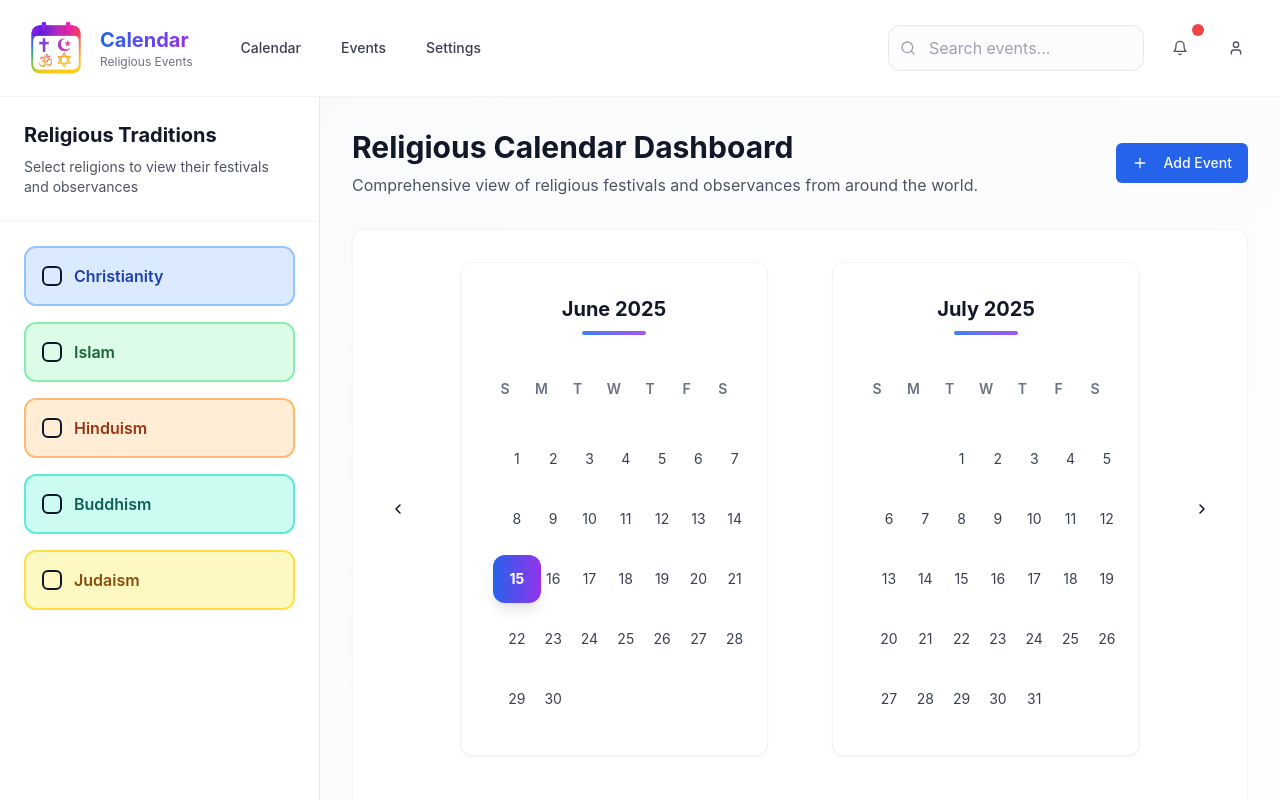
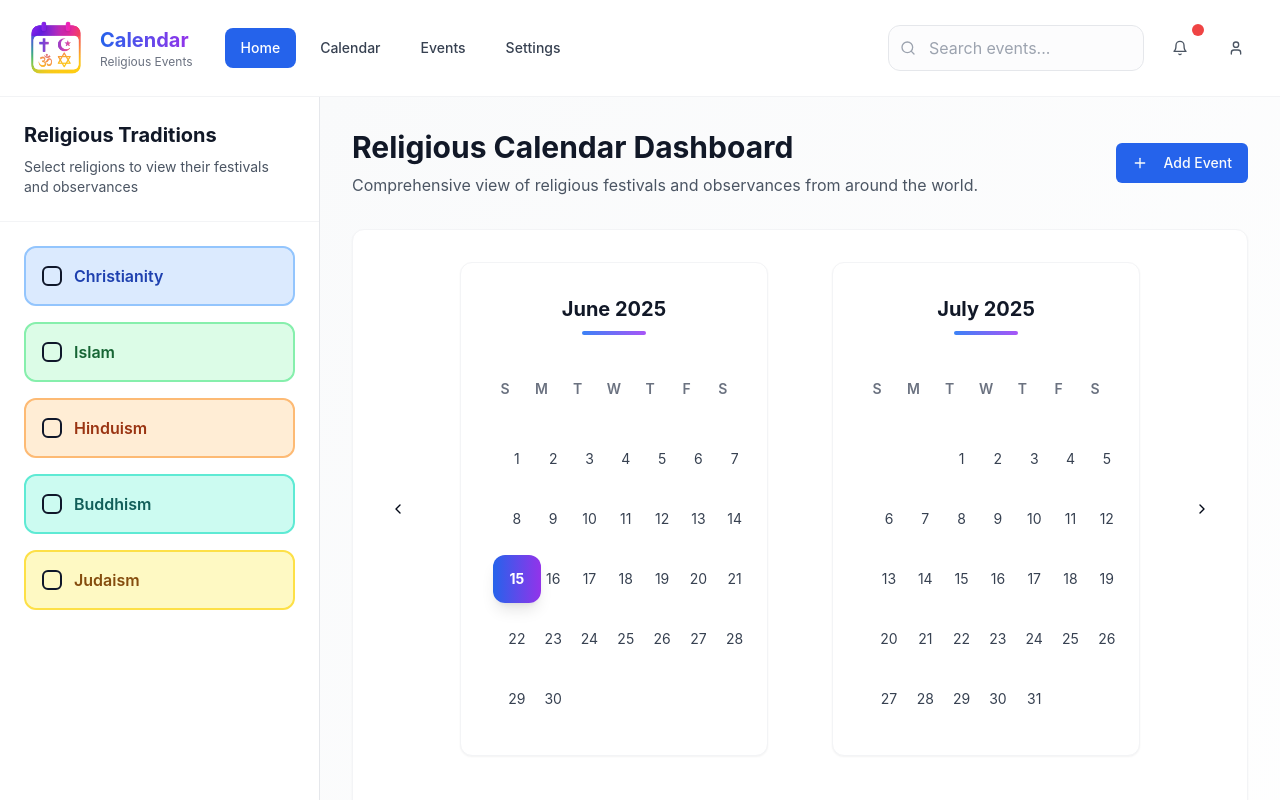
Before and after one commit to Redstruck/OmniCal, a React (Vite) app: page / in a window 1280 px wide. Shown: the top 800 px of the page. Built offline with nearby package versions, Linux system fonts and the light colour scheme.

Commit message:
Add Home button
Adds a Home button to the navigation bar that links to the home page.

```diff
--- a/src/components/Navigation.tsx
+++ b/src/components/Navigation.tsx
@@ -26,6 +26,17 @@ const Navigation = ({ onViewChange, currentView }: NavigationProps) => {
             </div>
           </div>
           <div className="flex items-center gap-2">
+            <Button
+              variant={currentView === "dashboard" ? "default" : "ghost"}
+              className={`rounded-lg px-4 py-2 font-medium transition-all ${
+                currentView === "dashboard"
+                  ? "bg-blue-600 text-white hover:bg-blue-700"
+                  : "text-gray-700 hover:text-gray-900 hover:bg-gray-100/80"
+              }`}
+              onClick={() => onViewChange("dashboard")}
+            >
+              Home
+            </Button>
             <Button
               variant={currentView === "calendar" ? "default" : "ghost"}
               className={`rounded-lg px-4 py-2 font-medium transition-all ${
```
